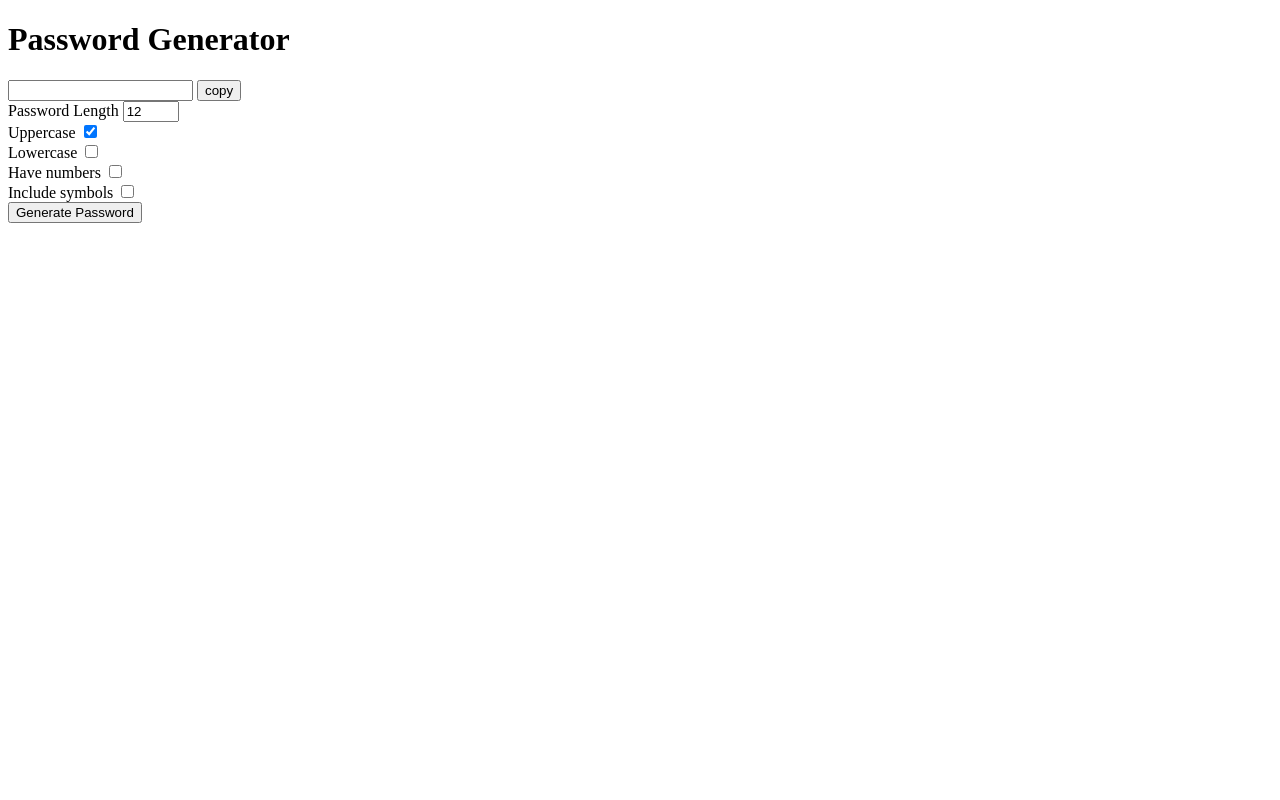
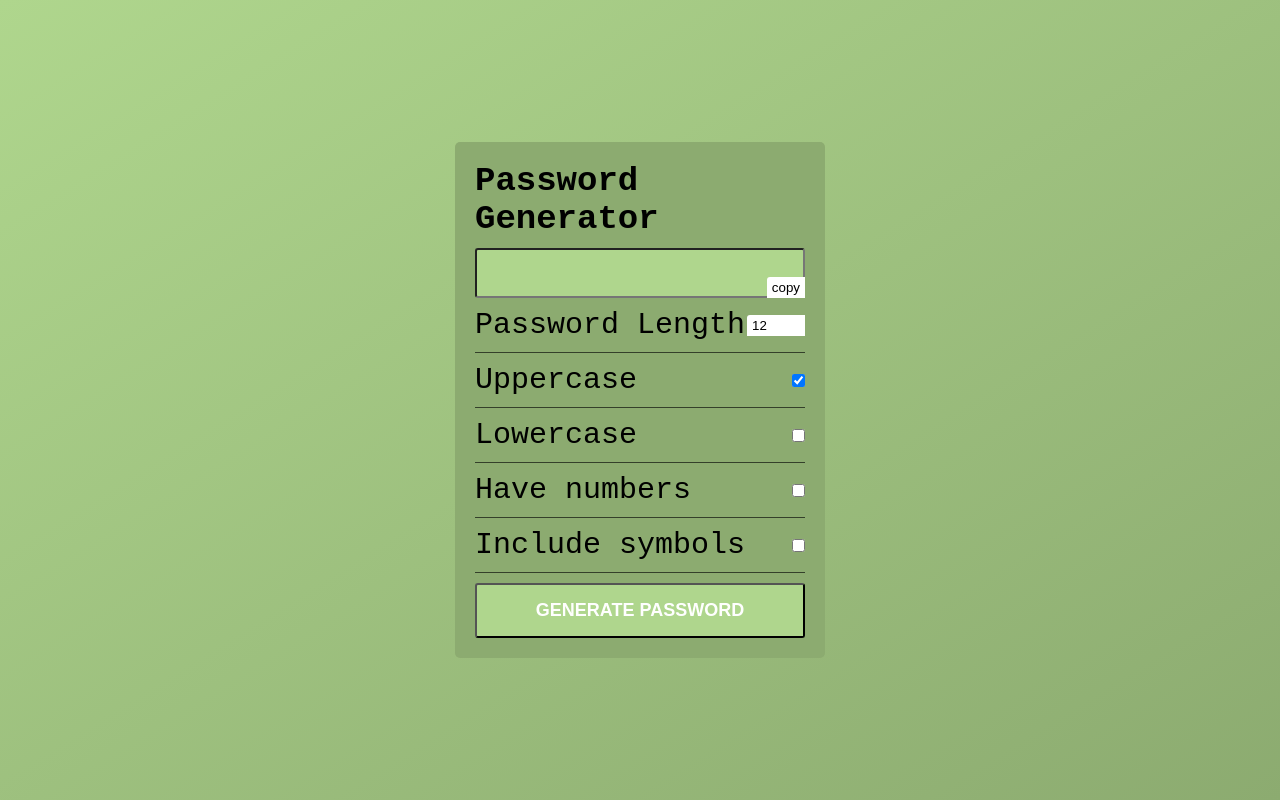
Before and after one commit to antjc1005/It-s-a-password-generator, a plain HTML site: page index.html in a window 1280 px wide. Drawn offline with Linux system fonts and the light colour scheme.

Commit message:
prejavaScript

```diff
--- a/index.html
+++ b/index.html
@@ -17,7 +17,7 @@
             </button>
         </div>
         <div class="p-body">
-            <div class="form-control">
+            <div class="form">
                 <label for="p-length">
                     Password Length
                 </label>
@@ -25,14 +25,14 @@
             </div>
             <!--Uppercase portion-->
         </div>
-        <div class="form-control">
+        <div class="form">
             <label for="p-uppercase">
                 Uppercase
             </label>
             <input type="checkbox" checked id="p-uppercase">
         </div>
         <!--Lowercase portion-->
-        <div class="form-control">
+        <div class="form">
             <label for="p-lowercase">
                 Lowercase
             </label>
@@ -40,14 +40,14 @@
             <!--check-->
         </div>
         <!--number portion-->
-        <div class="form-control">
+        <div class="form">
             <label for="p-number">
                Have numbers
             </label>
             <input type="checkbox" id="p-number">
         </div>
         <!--symbol-->
-        <div class="form-control">
+        <div class="form">
             <label for="p-symbol">Include symbols </label>
             <input type="checkbox" id="p-symbol" >
         </div>
--- a/style.css
+++ b/style.css
@@ -0,0 +1,88 @@
+*{
+    margin:0;
+    padding:0;
+    box-sizing: border-box;
+}
+body{
+    font-family:'Courier New', Courier, monospace;
+    background: linear-gradient(to right bottom, #afd68d,#8cab70)no-repeat;
+    height: 100vh;
+    display: flex;
+    justify-content: center;
+    align-items:center;
+}
+.container{
+    background-color:#8cab70;
+    padding: 20px;
+    border-radius: 5px;
+    width: 370px;
+
+}
+h1{
+    font-size:34px;
+    color:black;
+    text-align:justify;
+    margin-bottom: 10px;
+
+}
+.form{
+    font-size: 30px;
+    display:flex;
+    justify-content: space-between;
+    align-items: center;
+    padding: 10px 0px;
+    color:black;
+    border-bottom: 1px solid #34402a;
+}
+.form label{
+    cursor: pointer;
+}
+.p-header{
+    position:relative;
+}
+.p-header input{
+    width: 100%;
+    height: 100%;
+    background-color:#afd68d;
+    padding: 14px;
+    border-radius: 3px;
+    color:azure;
+    outline: none;
+    font-size: 16px;
+}
+.p-header button, .form
+    input[type=number]{
+        padding: 3px 5px;
+        background-color: #fff;
+        outline: none;
+        border: none;
+        border-radius: 3px 0 0 0;
+
+    }
+    .p-header button{
+        position: absolute;
+        bottom: 0;
+        right: 0;
+        cursor: pointer;
+    }
+#submit{
+    width: 100%;
+    padding: 15px;
+    margin-top: 10px;
+    background-color:#afd68d;
+    font-size: 18px;
+    font-weight: 600;
+    text-transform: uppercase;
+    outline: none;
+    border-radius: 3px;
+    color:#fff;
+    cursor: pointer;
+    transition: all;
+
+}
+#submit:hover{
+    background-color:#34402a;
+}
+#submit:active{
+    background-color:#afd68d;
+}
```
